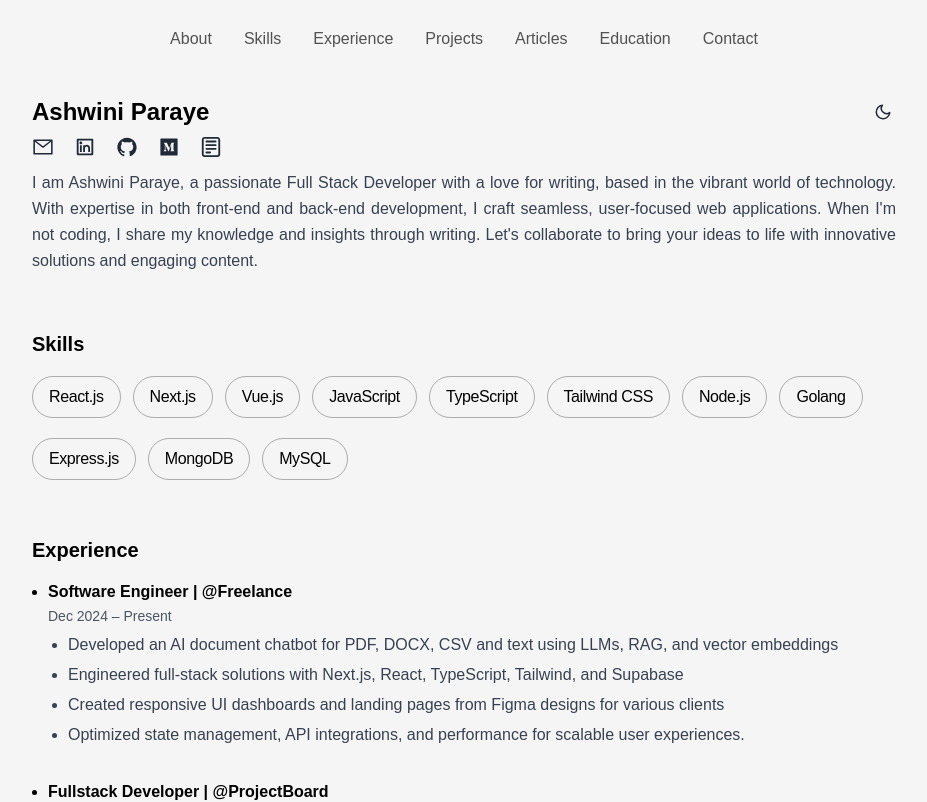
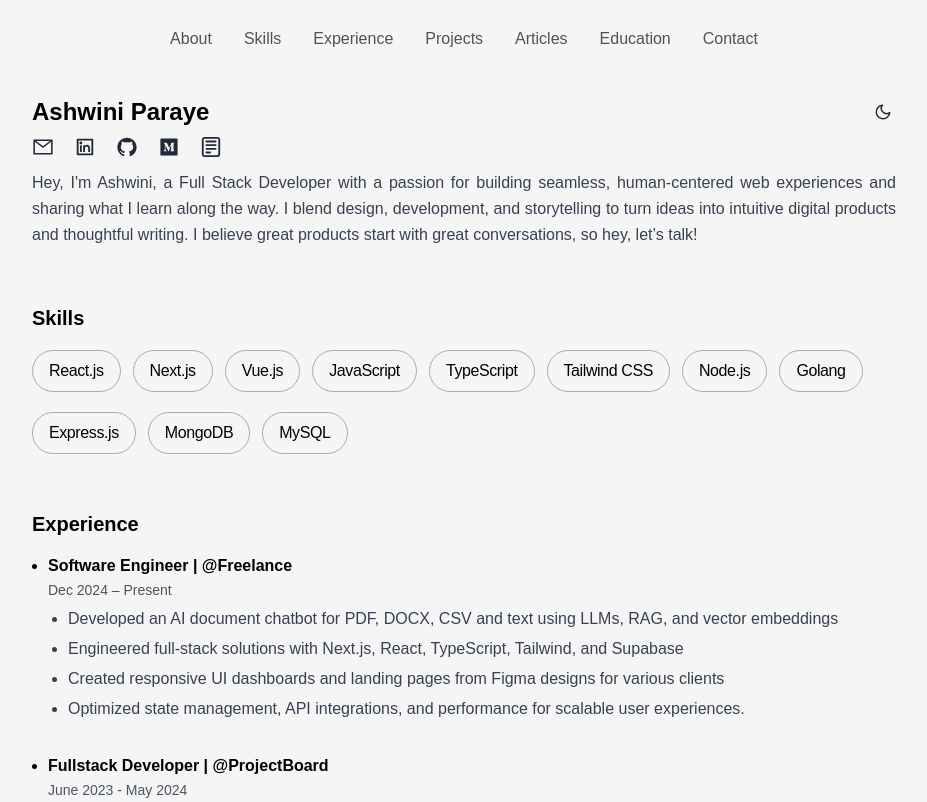
Before and after one commit to AshwiniParaye1/Portfolio3, a Next.js app: page / in a window 1280 px wide. Shown: the top 802 px of the page, without its empty margins (176-1103 px from the left). Built offline with nearby package versions, Linux system fonts and the light colour scheme; no server answers; a web font is replaced by a local one.

Commit message:
update about

```diff
--- a/app/components/About.jsx
+++ b/app/components/About.jsx
@@ -122,12 +122,11 @@ const About = () => {
         viewport={{ amount: 0.5 }} // Trigger every time 50% of paragraph is visible
         transition={{ duration: 0.6, delay: 0.4 }} // Delay to animate after icons
       >
-        I am Ashwini Paraye, a passionate Full Stack Developer with a love for
-        writing, based in the vibrant world of technology. With expertise in
-        both front-end and back-end development, I craft seamless, user-focused
-        web applications. When I'm not coding, I share my knowledge and insights
-        through writing. Let's collaborate to bring your ideas to life with
-        innovative solutions and engaging content.
+        Hey, I'm Ashwini, a Full Stack Developer with a passion for building
+        seamless, human-centered web experiences and sharing what I learn along
+        the way. I blend design, development, and storytelling to turn ideas
+        into intuitive digital products and thoughtful writing. I believe great
+        products start with great conversations, so hey, let’s talk!
       </motion.p>
     </section>
   );
```
